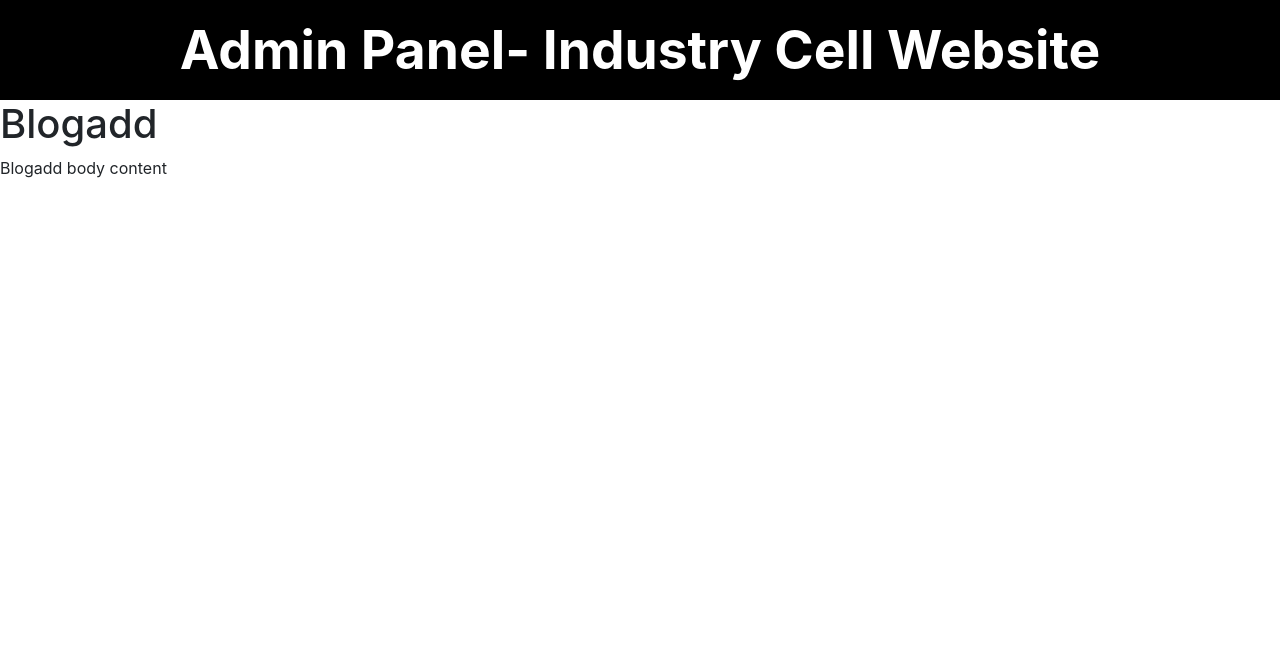
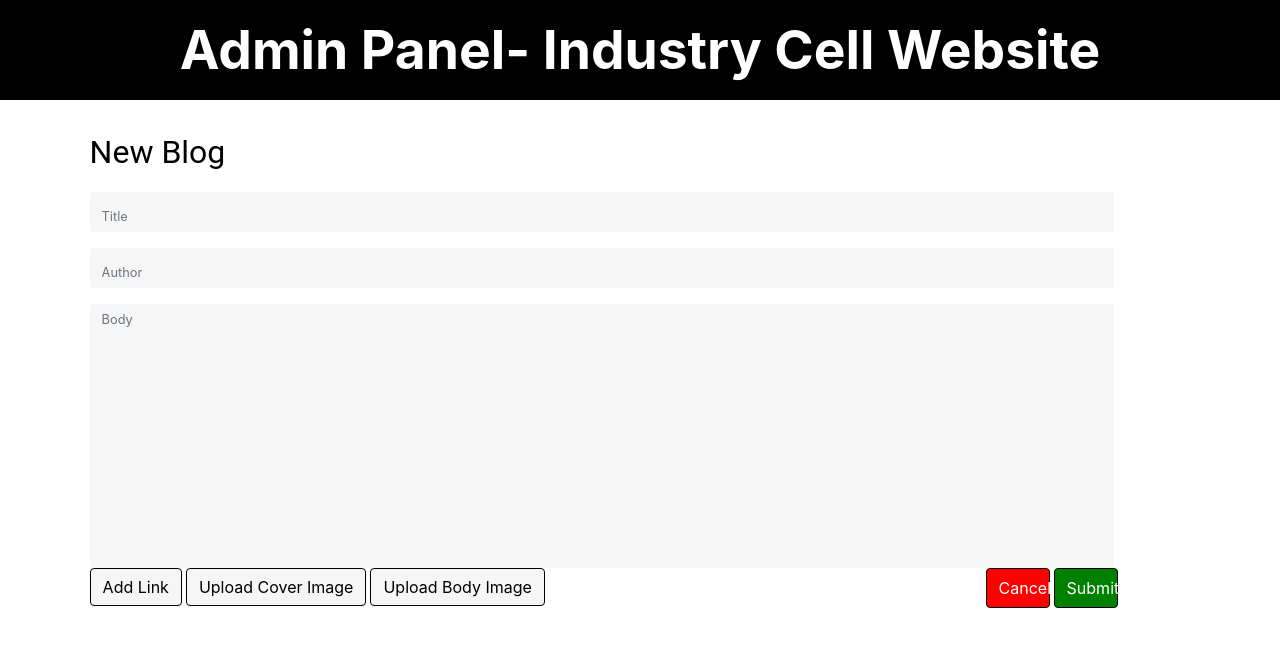
Before and after one commit to codiiyapaa/icell, a React (Create React App) app in the folder icell/: page /Blogadd in a window 1280 px wide. Shown: the top 646 px of the page. Built offline with nearby package versions, Linux system fonts and the light colour scheme.

Commit message:
Blogadd page Done

```diff
--- a/icell/src/components/Blogadd.jsx
+++ b/icell/src/components/Blogadd.jsx
@@ -1,12 +1,39 @@
 import React from 'react';
+import Form from 'react-bootstrap/Form';
+import Button from 'react-bootstrap/Button';
+import Row from 'react-bootstrap/Row';
+import './Blogadd.css';
 
 const Blogadd = () => {
     return (
+       <>
+       <Row><br></br></Row>
+       <div className="heading">New Blog</div>
        <div>
-          <h1>Blogadd</h1>
-           <p>Blogadd body content</p>
+          <Form>
+              <Form.Group controlId="ControlInput1">
+                  <Form.Control className="title-margin"  type="text" placeholder="Title" />
+              </Form.Group>
+              <Form.Group controlId="ControlSelect1">
+                <Form.Control className="eventlink-margin" type="text" placeholder="Author" />
+              </Form.Group>
+              <Form.Group controlId="ControlTextarea1">
+                <Form.Control className="Description-margin" as="textarea" placeholder="Body" rows={7} />
+              </Form.Group>
+          </Form>
        </div>
+       <div className="upload_button">
+         <Button className="Button_customize1 mr-1">Add Link</Button>
+         <Button className="Button_customize1 mr-1">Upload Cover Image</Button>
+         <Button className="Button_customize1 mr-1">Upload Body Image</Button>
+       </div>
+       <div className="submit_button">
+         <Button className="Button_customize2_1 mr-1">Cancel</Button>
+          <Button className="Button_customize2_2">Submit</Button>
+       </div>
+       </>
     );
 }
 
+
 export default Blogadd;
```
Also changed, not shown: icell/src/components/Blogadd.css (added), 1 other file (tests, documents, lock files or other folders).
